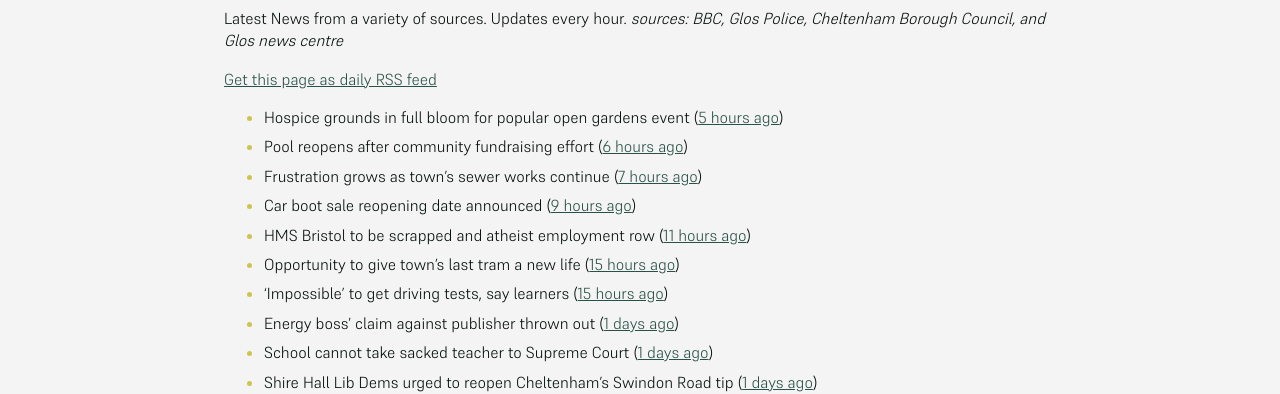
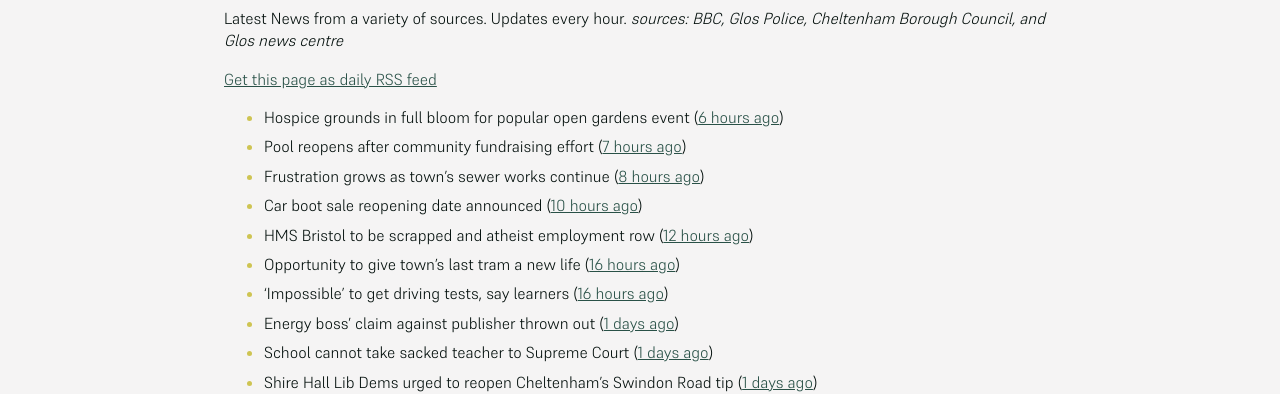
Before and after one commit to mat-0/cheltenham-open-data, a Jekyll site: the page built from _pages/news.md, in a window 1280 px wide. Shown: the part 266-660 px from the top of the page. Built offline with Jekyll 4.4.1, drawn with Linux system fonts in a browser that asks for light colours.

Commit message:
Updated 2025-06-10 21:57:48

```diff
--- a/_pages/news.md
+++ b/_pages/news.md
@@ -12,13 +12,13 @@ _sources: BBC, Glos Police, Cheltenham Borough Council, and Glos news centre_
 [Get this page as daily RSS feed](/daily.rss)
 
 <!-- news_marker starts -->
-- Hospice grounds in full bloom for popular open gardens event ([5 hours ago](https://gloucesternewscentre.co.uk/hospice-grounds-in-full-bloom-for-popular-open-gardens-event/))
-- Pool reopens after community fundraising effort ([6 hours ago](https://www.bbc.com/news/articles/cg5vl5zvp69o))
-- Frustration grows as town's sewer works continue ([7 hours ago](https://www.bbc.com/news/articles/c5yq58qpgd7o))
-- Car boot sale reopening date announced ([9 hours ago](https://www.bbc.com/news/articles/c3v54dgvq6go))
-- HMS Bristol to be scrapped and atheist employment row ([11 hours ago](https://www.bbc.com/news/articles/c93lv9zr5ppo))
-- Opportunity to give town's last tram a new life ([15 hours ago](https://www.bbc.com/news/articles/c80km7j1131o))
-- 'Impossible' to get driving tests, say learners ([15 hours ago](https://www.bbc.com/news/articles/c8jgndjnlmvo))
+- Hospice grounds in full bloom for popular open gardens event ([6 hours ago](https://gloucesternewscentre.co.uk/hospice-grounds-in-full-bloom-for-popular-open-gardens-event/))
+- Pool reopens after community fundraising effort ([7 hours ago](https://www.bbc.com/news/articles/cg5vl5zvp69o))
+- Frustration grows as town's sewer works continue ([8 hours ago](https://www.bbc.com/news/articles/c5yq58qpgd7o))
+- Car boot sale reopening date announced ([10 hours ago](https://www.bbc.com/news/articles/c3v54dgvq6go))
+- HMS Bristol to be scrapped and atheist employment row ([12 hours ago](https://www.bbc.com/news/articles/c93lv9zr5ppo))
+- Opportunity to give town's last tram a new life ([16 hours ago](https://www.bbc.com/news/articles/c80km7j1131o))
+- 'Impossible' to get driving tests, say learners ([16 hours ago](https://www.bbc.com/news/articles/c8jgndjnlmvo))
 - Energy boss' claim against publisher thrown out ([1 days ago](https://www.bbc.com/news/articles/c9918ek3y4go))
 - School cannot take sacked teacher to Supreme Court ([1 days ago](https://www.bbc.com/news/articles/cn7zn077nd4o))
 - Shire Hall Lib Dems urged to reopen Cheltenham’s Swindon Road tip ([1 days ago](https://gloucesternewscentre.co.uk/shire-hall-lib-dems-urged-to-reopen-cheltenhams-swindon-road-tip/))
```
Also changed, not shown: _data/flood.json (+5 -69 lines), index.md (+5 -5 lines).
